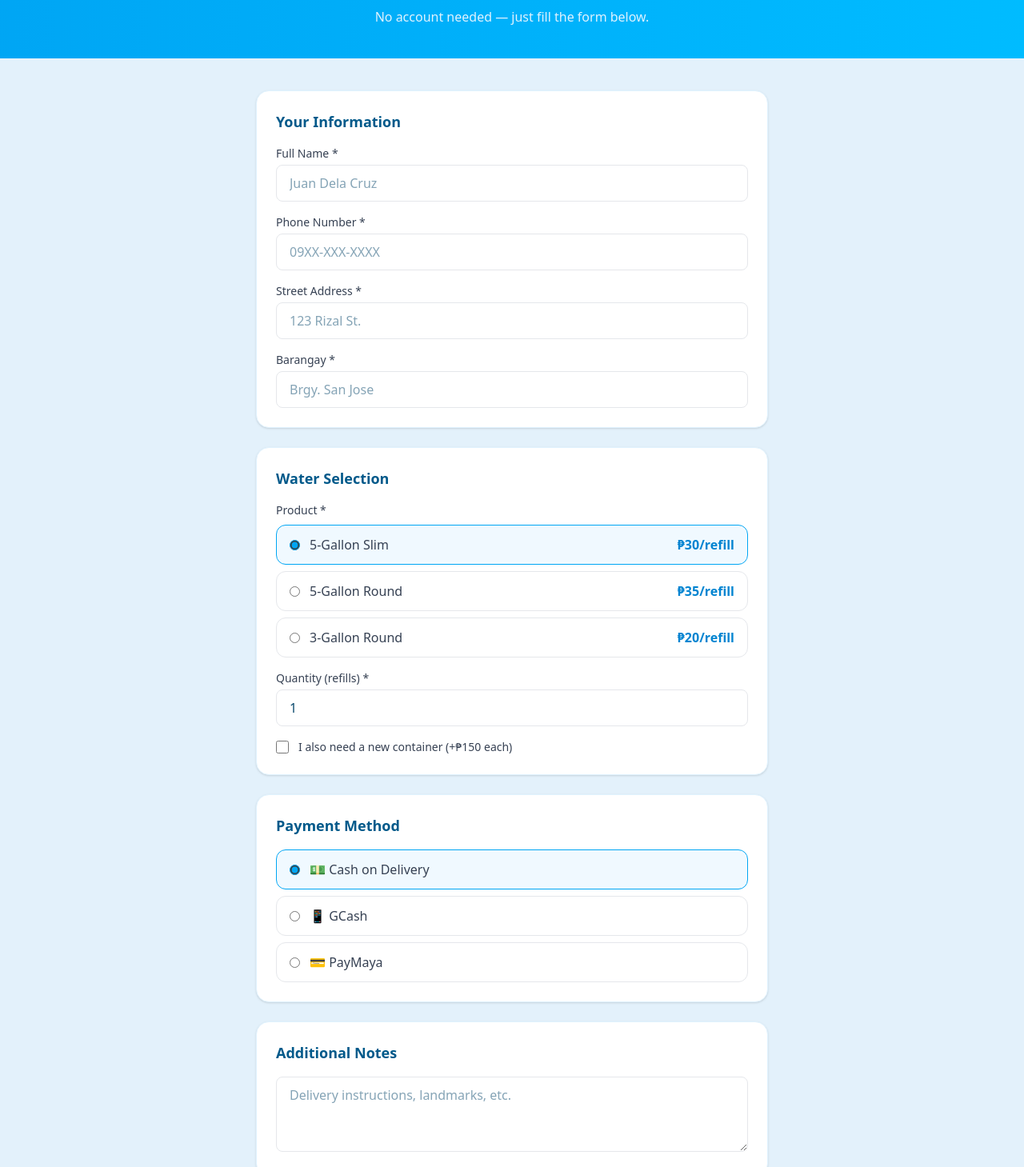
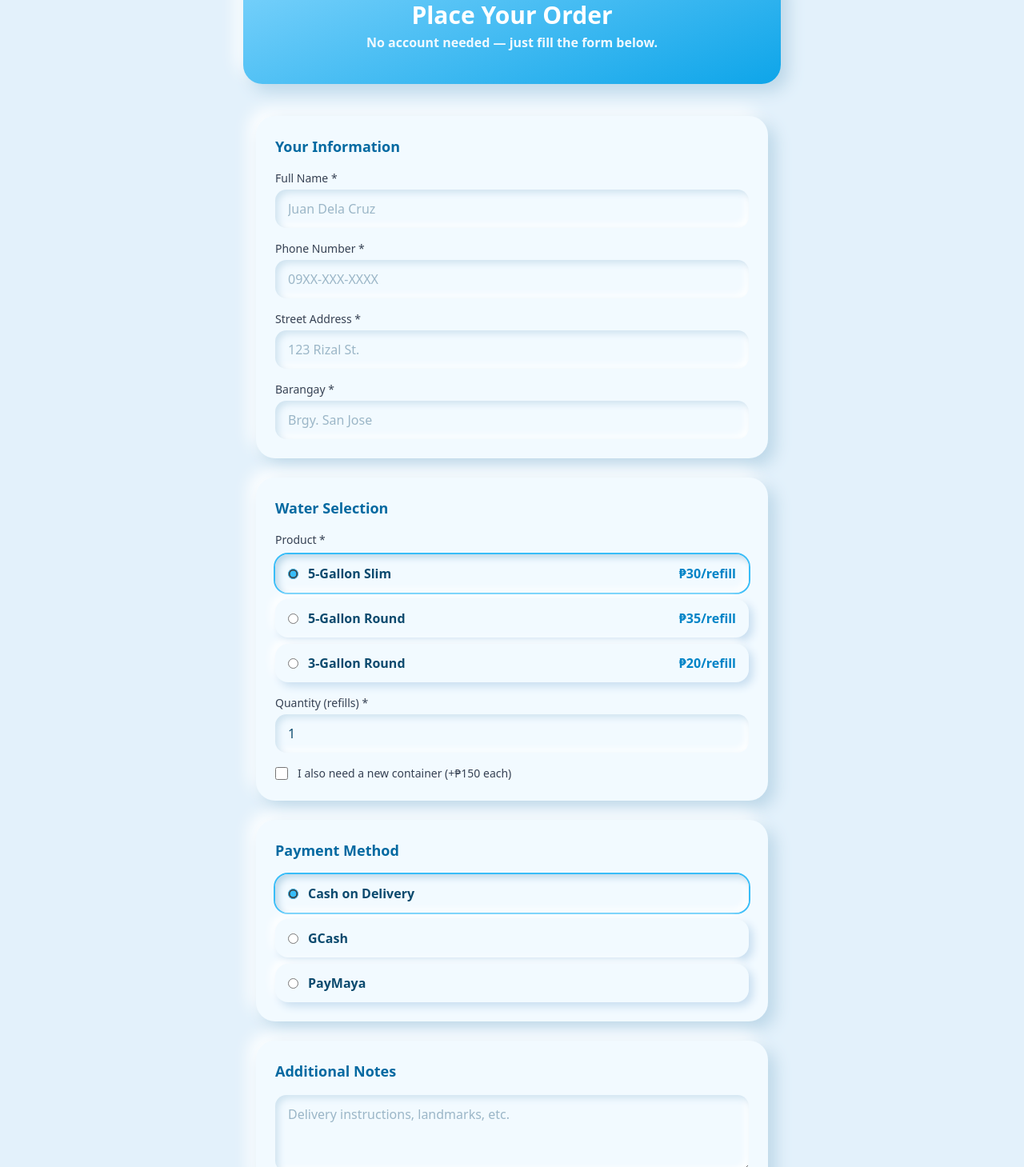
Before and after one commit to nexusuper/CLEAR-FLOW, a Next.js app: page /order in a window 1280 px wide. Shown: the part 151-1610 px from the top of the page at 80% size. Built offline with nearby package versions, Linux system fonts and the light colour scheme; no server answers.

Commit message:
feat(ui): restyle order form in clay style (logic unchanged)

```diff
--- a/pages/order.js
+++ b/pages/order.js
@@ -1,6 +1,7 @@
 import Layout from '@/components/Layout';
 import { useState, useEffect } from 'react';
 import { useRouter } from 'next/router';
+import ClayCard from '@/components/ui/ClayCard';
 
 const PRODUCTS = [
   { id: 'slim5', name: '5-Gallon Slim', refill: 30, container: 150, size: '5-Gal' },
@@ -72,17 +73,19 @@ export default function Order() {
 
   return (
     <Layout title="Place an Order — Clear Flow">
-      <section className="bg-gradient-to-r from-sky-500 to-sky-400 text-white py-10 text-center">
-        <h1 className="text-3xl font-extrabold">Place Your Order</h1>
-        <p className="text-sky-100 mt-1">No account needed — just fill the form below.</p>
+      <section className="px-4 pt-8">
+        <ClayCard className="max-w-2xl mx-auto py-10 text-center text-white" style={{ background: 'linear-gradient(160deg,#7dd3fc,#0ea5e9)' }}>
+          <h1 className="text-3xl font-extrabold">Place Your Order</h1>
+          <p className="text-sky-50 font-semibold mt-1">No account needed — just fill the form below.</p>
+        </ClayCard>
       </section>
 
       <div className="max-w-2xl mx-auto px-4 py-10">
         <form onSubmit={handleSubmit} className="space-y-6">
 
           {/* Customer Info */}
-          <div className="bg-white rounded-2xl p-6 shadow-sm border border-sky-100">
-            <h2 className="text-lg font-bold text-sky-800 mb-4">Your Information</h2>
+          <ClayCard className="p-6">
+            <h2 className="text-lg font-display font-semibold text-clay-ink2 mb-4">Your Information</h2>
             <div className="space-y-4">
               <div>
                 <label className="block text-sm font-medium text-gray-700 mb-1">Full Name *</label>
@@ -90,7 +93,7 @@ export default function Order() {
                   required
                   value={form.customer_name}
                   onChange={(e) => set('customer_name', e.target.value)}
-                  className="w-full border border-gray-200 rounded-lg px-4 py-2.5 focus:outline-none focus:ring-2 focus:ring-sky-300"
+                  className="clay-input"
                   placeholder="Juan Dela Cruz"
                 />
               </div>
@@ -100,7 +103,7 @@ export default function Order() {
                   required
                   value={form.phone}
                   onChange={(e) => set('phone', e.target.value)}
-                  className="w-full border border-gray-200 rounded-lg px-4 py-2.5 focus:outline-none focus:ring-2 focus:ring-sky-300"
+                  className="clay-input"
                   placeholder="09XX-XXX-XXXX"
                 />
               </div>
@@ -110,7 +113,7 @@ export default function Order() {
                   required
                   value={form.address}
                   onChange={(e) => set('address', e.target.value)}
-                  className="w-full border border-gray-200 rounded-lg px-4 py-2.5 focus:outline-none focus:ring-2 focus:ring-sky-300"
+                  className="clay-input"
                   placeholder="123 Rizal St."
                 />
               </div>
@@ -120,16 +123,16 @@ export default function Order() {
                   required
                   value={form.barangay}
                   onChange={(e) => set('barangay', e.target.value)}
-                  className="w-full border border-gray-200 rounded-lg px-4 py-2.5 focus:outline-none focus:ring-2 focus:ring-sky-300"
+                  className="clay-input"
                   placeholder="Brgy. San Jose"
                 />
               </div>
             </div>
-          </div>
+          </ClayCard>
 
           {/* Product Selection */}
-          <div className="bg-white rounded-2xl p-6 shadow-sm border border-sky-100">
-            <h2 className="text-lg font-bold text-sky-800 mb-4">Water Selection</h2>
+          <ClayCard className="p-6">
+            <h2 className="text-lg font-display font-semibold text-clay-ink2 mb-4">Water Selection</h2>
             <div className="space-y-4">
               <div>
                 <label className="block text-sm font-medium text-gray-700 mb-2">Product *</label>
@@ -137,11 +140,7 @@ export default function Order() {
                   {PRODUCTS.map((p) => (
                     <label
                       key={p.id}
-                      className={`flex items-center justify-between border rounded-xl px-4 py-3 cursor-pointer transition-colors ${
-                        form.product_type === p.id
-                          ? 'border-sky-500 bg-sky-50'
-                          : 'border-gray-200 hover:border-sky-200'
-                      }`}
+                      className={`flex items-center justify-between rounded-2xl px-4 py-3 cursor-pointer clay-tile ${form.product_type === p.id ? 'clay-tile-selected' : ''}`}
                     >
                       <div className="flex items-center gap-3">
                         <input
@@ -150,11 +149,11 @@ export default function Order() {
                           value={p.id}
                           checked={form.product_type === p.id}
                           onChange={() => set('product_type', p.id)}
-                          className="accent-sky-500"
+                          className="accent-clay-sky"
                         />
-                        <span className="font-medium text-gray-700">{p.name}</span>
+                        <span className="font-semibold text-clay-ink">{p.name}</span>
                       </div>
-                      <span className="text-sky-600 font-bold">₱{p.refill}/refill</span>
+                      <span className="font-display text-clay-skydeep font-bold">₱{p.refill}/refill</span>
                     </label>
                   ))}
                 </div>
@@ -169,7 +168,7 @@ export default function Order() {
                   required
                   value={form.quantity}
                   onChange={(e) => set('quantity', parseInt(e.target.value) || 1)}
-                  className="w-full border border-gray-200 rounded-lg px-4 py-2.5 focus:outline-none focus:ring-2 focus:ring-sky-300"
+                  className="clay-input"
                 />
               </div>
 
@@ -192,29 +191,25 @@ export default function Order() {
                     max="10"
                     value={form.container_quantity}
                     onChange={(e) => set('container_quantity', parseInt(e.target.value) || 1)}
-                    className="w-full border border-gray-200 rounded-lg px-4 py-2.5 focus:outline-none focus:ring-2 focus:ring-sky-300"
+                    className="clay-input"
                   />
                 </div>
               )}
             </div>
-          </div>
+          </ClayCard>
 
           {/* Payment */}
-          <div className="bg-white rounded-2xl p-6 shadow-sm border border-sky-100">
-            <h2 className="text-lg font-bold text-sky-800 mb-4">Payment Method</h2>
+          <ClayCard className="p-6">
+            <h2 className="text-lg font-display font-semibold text-clay-ink2 mb-4">Payment Method</h2>
             <div className="space-y-2">
               {[
-                { id: 'cod', label: '💵 Cash on Delivery' },
-                { id: 'gcash', label: '📱 GCash' },
-                { id: 'paymaya', label: '💳 PayMaya' },
+                { id: 'cod', label: 'Cash on Delivery' },
+                { id: 'gcash', label: 'GCash' },
+                { id: 'paymaya', label: 'PayMaya' },
               ].map((m) => (
                 <label
                   key={m.id}
-                  className={`flex items-center gap-3 border rounded-xl px-4 py-3 cursor-pointer transition-colors ${
-                    form.payment_method === m.id
-                      ? 'border-sky-500 bg-sky-50'
-                      : 'border-gray-200 hover:border-sky-200'
-                  }`}
+                  className={`flex items-center gap-3 rounded-2xl px-4 py-3 cursor-pointer clay-tile ${form.payment_method === m.id ? 'clay-tile-selected' : ''}`}
                 >
                   <input
                     type="radio"
@@ -222,15 +217,15 @@ export default function Order() {
                     value={m.id}
                     checked={form.payment_method === m.id}
                     onChange={() => set('payment_method', m.id)}
-                    className="accent-sky-500"
+                    className="accent-clay-sky"
                   />
-                  <span className="font-medium text-gray-700">{m.label}</span>
+                  <span className="font-semibold text-clay-ink">{m.label}</span>
                 </label>
               ))}
             </div>
 
             {(form.payment_method === 'gcash' || form.payment_method === 'paymaya') && (
-              <div className="mt-4 space-y-3 p-4 bg-sky-50 rounded-xl">
+              <div className="mt-4 space-y-3 p-4 clay-inset rounded-xl">
                 <p className="text-sm text-sky-700">
                   Send payment to: <strong>0912-345-6789</strong> (Clear Flow)
                 </p>
@@ -242,7 +237,7 @@ export default function Order() {
                     required
                     value={form.gcash_number}
                     onChange={(e) => set('gcash_number', e.target.value)}
-                    className="w-full border border-gray-200 rounded-lg px-4 py-2.5 focus:outline-none focus:ring-2 focus:ring-sky-300"
+                    className="clay-input"
                     placeholder="09XX-XXX-XXXX"
                   />
                 </div>
@@ -251,29 +246,29 @@ export default function Order() {
                   <input
                     value={form.reference_number}
                     onChange={(e) => set('reference_number', e.target.value)}
-                    className="w-full border border-gray-200 rounded-lg px-4 py-2.5 focus:outline-none focus:ring-2 focus:ring-sky-300"
+                    className="clay-input"
                     placeholder="Optional, fill after sending"
                   />
                 </div>
               </div>
             )}
-          </div>
+          </ClayCard>
 
           {/* Notes */}
-          <div className="bg-white rounded-2xl p-6 shadow-sm border border-sky-100">
-            <h2 className="text-lg font-bold text-sky-800 mb-4">Additional Notes</h2>
+          <ClayCard className="p-6">
+            <h2 className="text-lg font-display font-semibold text-clay-ink2 mb-4">Additional Notes</h2>
             <textarea
               value={form.notes}
               onChange={(e) => set('notes', e.target.value)}
               rows={3}
-              className="w-full border border-gray-200 rounded-lg px-4 py-2.5 focus:outline-none focus:ring-2 focus:ring-sky-300"
+              className="clay-input"
               placeholder="Delivery instructions, landmarks, etc."
             />
-          </div>
+          </ClayCard>
 
           {/* Order Summary */}
-          <div className="bg-sky-50 rounded-2xl p-6 border border-sky-200">
-            <h2 className="text-lg font-bold text-sky-800 mb-4">Order Summary</h2>
+          <ClayCard className="p-6">
+            <h2 className="text-lg font-display font-semibold text-clay-ink2 mb-4">Order Summary</h2>
             <div className="space-y-2 text-sm">
               <div className="flex justify-between">
                 <span className="text-gray-600">{selectedProduct.name} x{form.quantity}</span>
@@ -294,7 +289,7 @@ export default function Order() {
                 <span className="text-sky-600">₱{grandTotal}</span>
               </div>
             </div>
-          </div>
+          </ClayCard>
 
           {error && (
             <div className="bg-red-50 border border-red-200 text-red-700 rounded-xl px-4 py-3 text-sm">
@@ -305,7 +300,7 @@ export default function Order() {
           <button
             type="submit"
             disabled={loading}
-            className="w-full bg-sky-500 hover:bg-sky-600 disabled:bg-sky-300 text-white font-bold py-4 rounded-full text-lg transition-colors shadow-lg"
+            className="w-full clay-btn-primary clay-pressable rounded-full py-4 text-lg font-display font-semibold disabled:opacity-60"
           >
             {loading ? 'Placing Order...' : 'Place Order →'}
           </button>
```
